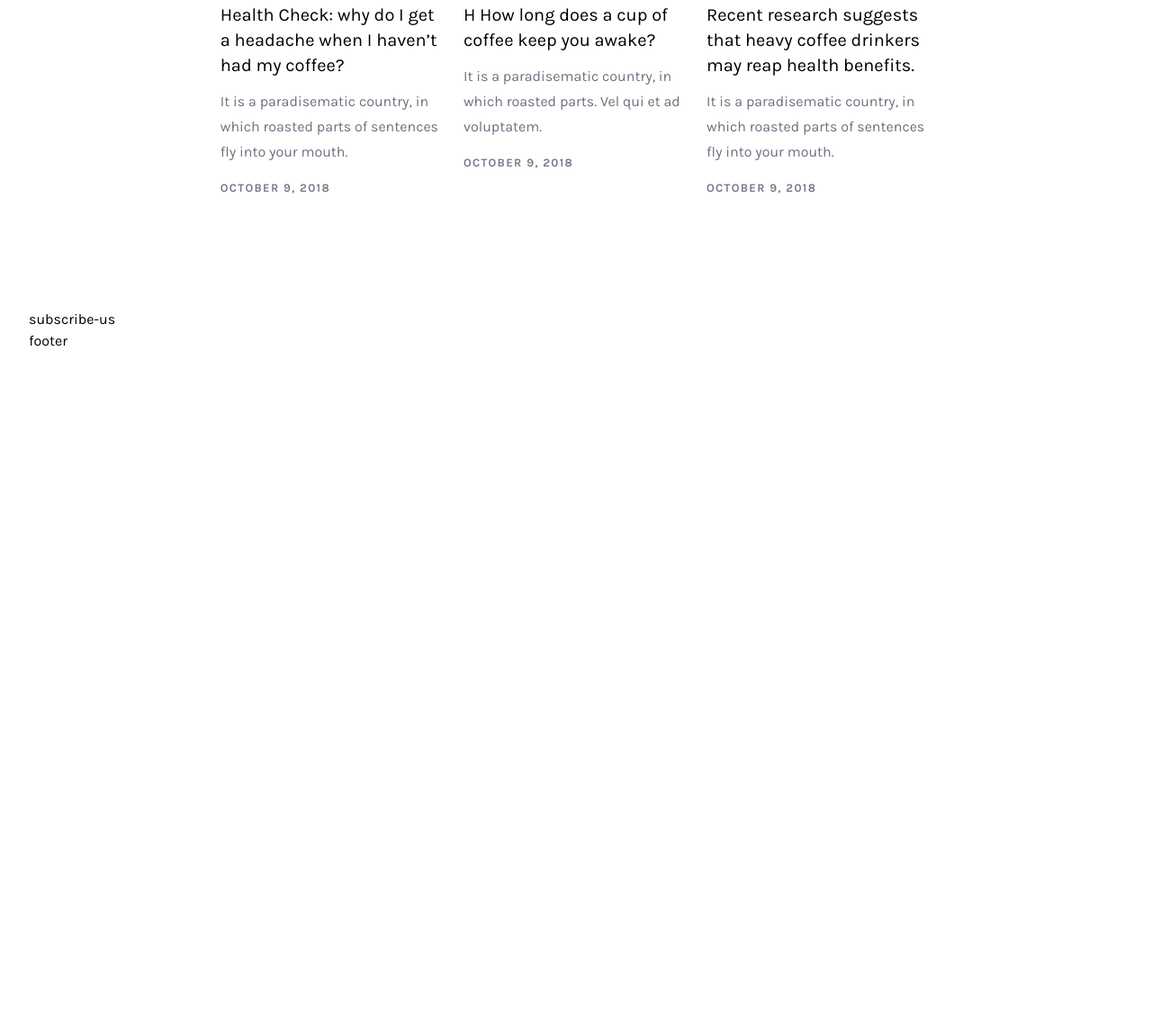
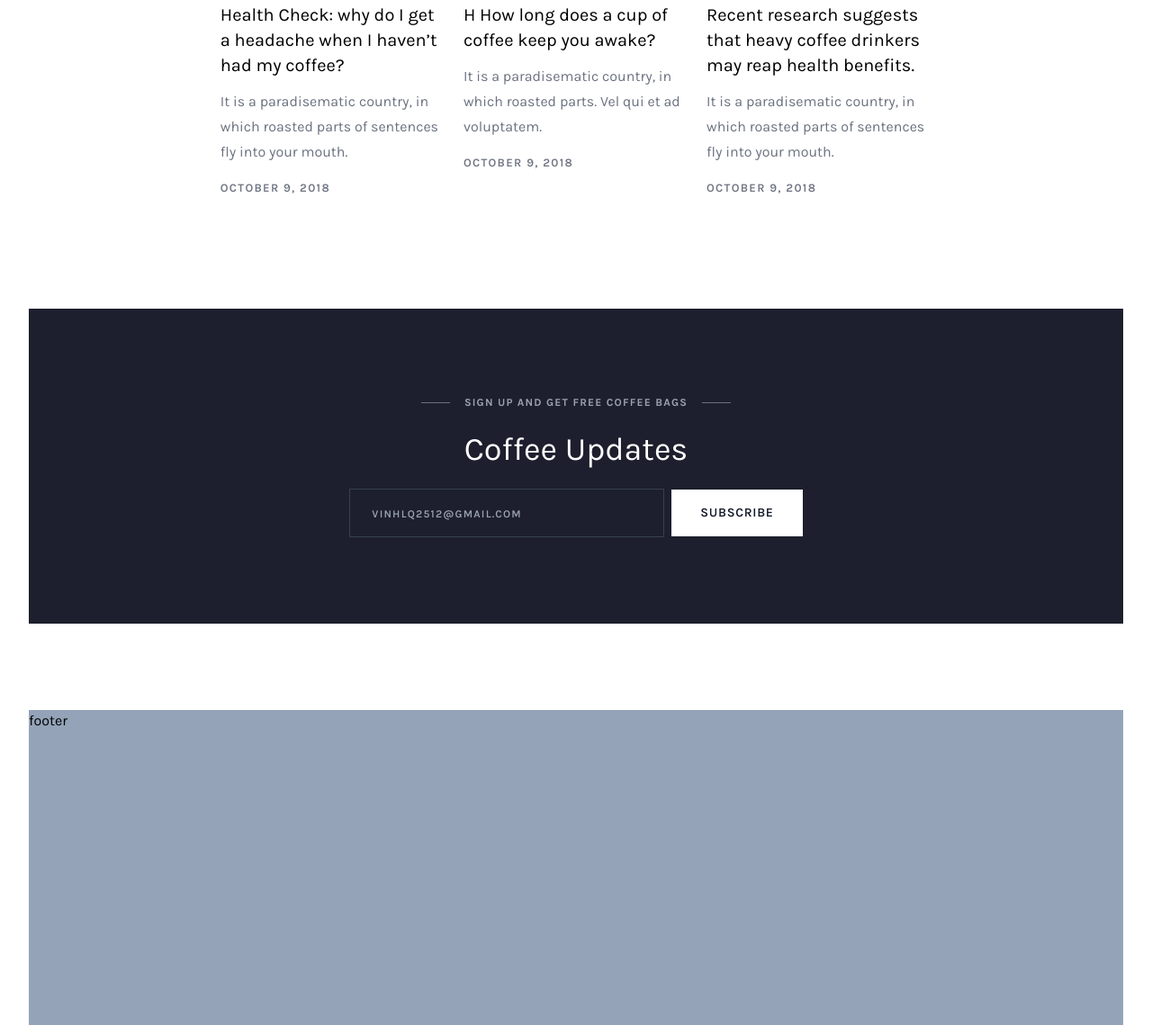
Before and after one commit to Vinhlam2512/TailwindCSS_CoffeeStyle, a website: page public/index.html in a window 1280 px wide. Shown: the part 5259-6398 px from the top of the page at 90% size. Before the commit the page ends 5650 px from the top, so only its background shows below. Drawn offline with nearby package versions, Linux system fonts and the light colour scheme; files that its build step writes are made by us from their sources.

Commit message:
Subscribe Us

```diff
--- a/public/index.html
+++ b/public/index.html
@@ -452,7 +452,7 @@
                 <div
                     class="lv-parallax-section bg-[url('./img/bg.jpg')] bg-cover bg-no-repeat bg-center h-[400px] mb-24 bg-fixed w-[100vw] relative left-[calc(-50vw+50%)]">
                 </div>
-
+                <!-- End pallazax-section -->
 
                 <div class="lv-subheadline">
                     <div class="lv-subheadline-deco-line"></div>
@@ -546,10 +546,31 @@
                     </div>
                 </div>
                 <!-- End lifestyle-stories -->
-                <div class="subscribe-us">subscribe-us</div>
+                <div class="subscribe-us h-[350px] bg-[#1d1f2e] flex flex-col justify-center items-center mb-24">
+                    <div class="flex justify-center items-center px-6 xs:px-0 mb-6">
+                        <div class="w-8 h-px bg-gray-500"></div>
+                        <div class="uppercase mx-4 tracking-widest text-gray-400 font-bold text-xs text-center">
+                            SIGN UP AND GET FREE COFFEE BAGS
+                        </div>
+                        <div class="w-8 h-px bg-gray-500"></div>
+                    </div>
+                    <div class="text-4xl text-white mb-6">Coffee Updates</div>
+                    <div class="lv-form">
+                        <div class="flex flex-col md:flex-row justify-center items-center gap-2">
+                            <div class="lv-form-item text-center">
+                                <input type="email" placeholder="vinhlq2512@gmail.com"
+                                    class="px-6 py-4 w-[350px] max-w-[80%] xs:max-w-full bg-inherit border-[1px] border-gray-700 outline-none text-white leading-5 hover:border-gray-200 duration-500 focus:border-gray-200 placeholder:uppercase placeholder:text-xs placeholder:tracking-widest placeholder:font-semibold">
+                            </div>
+                            <div class="lv-form-item">
+                                <button type="submit"
+                                    class="lv-button bg-white text-gray-900 w-max max-h-[54px]">Subscribe</button>
+                            </div>
+                        </div>
+                    </div>
+                </div>
                 <!-- End subscribe-us -->
             </main>
-            <footer>footer</footer>
+            <footer class="h-[350px] bg-slate-400">footer</footer>
         </div>
         <!-- End content-wrapper -->
     </div>
```
